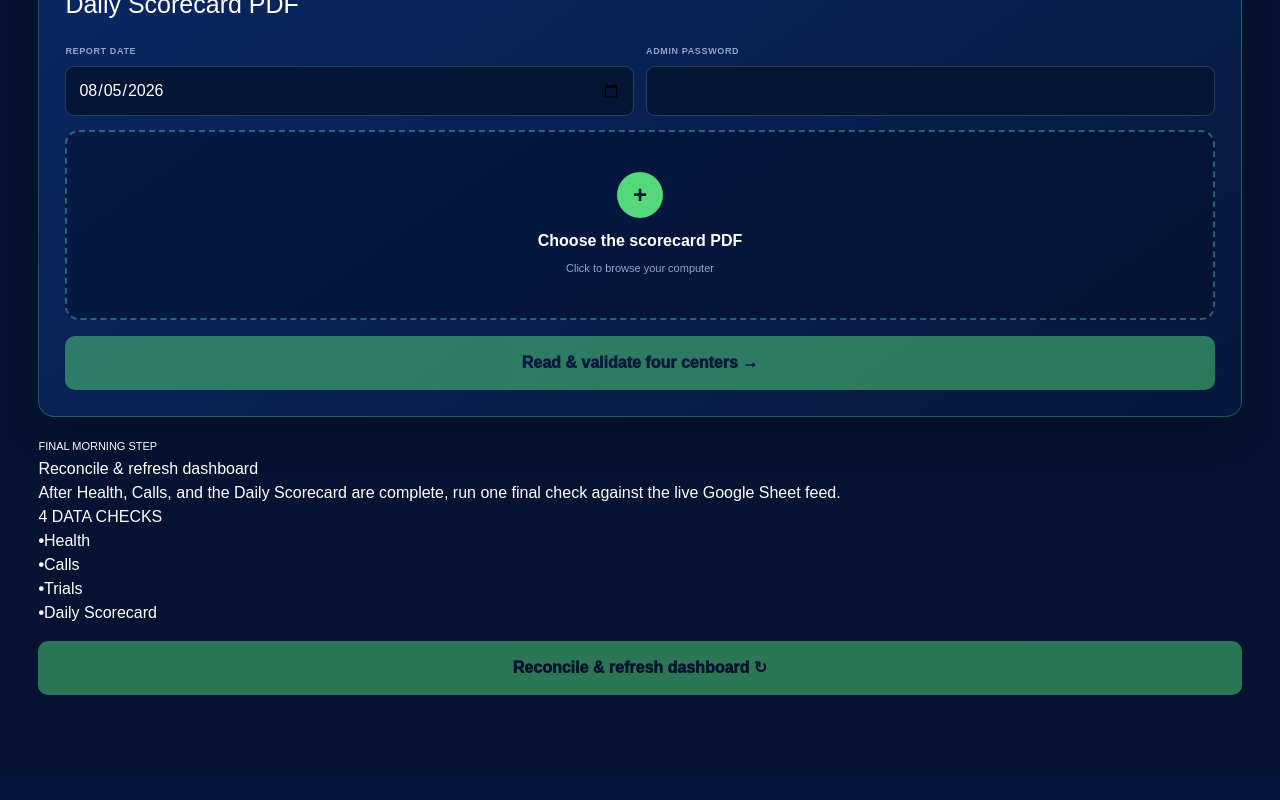
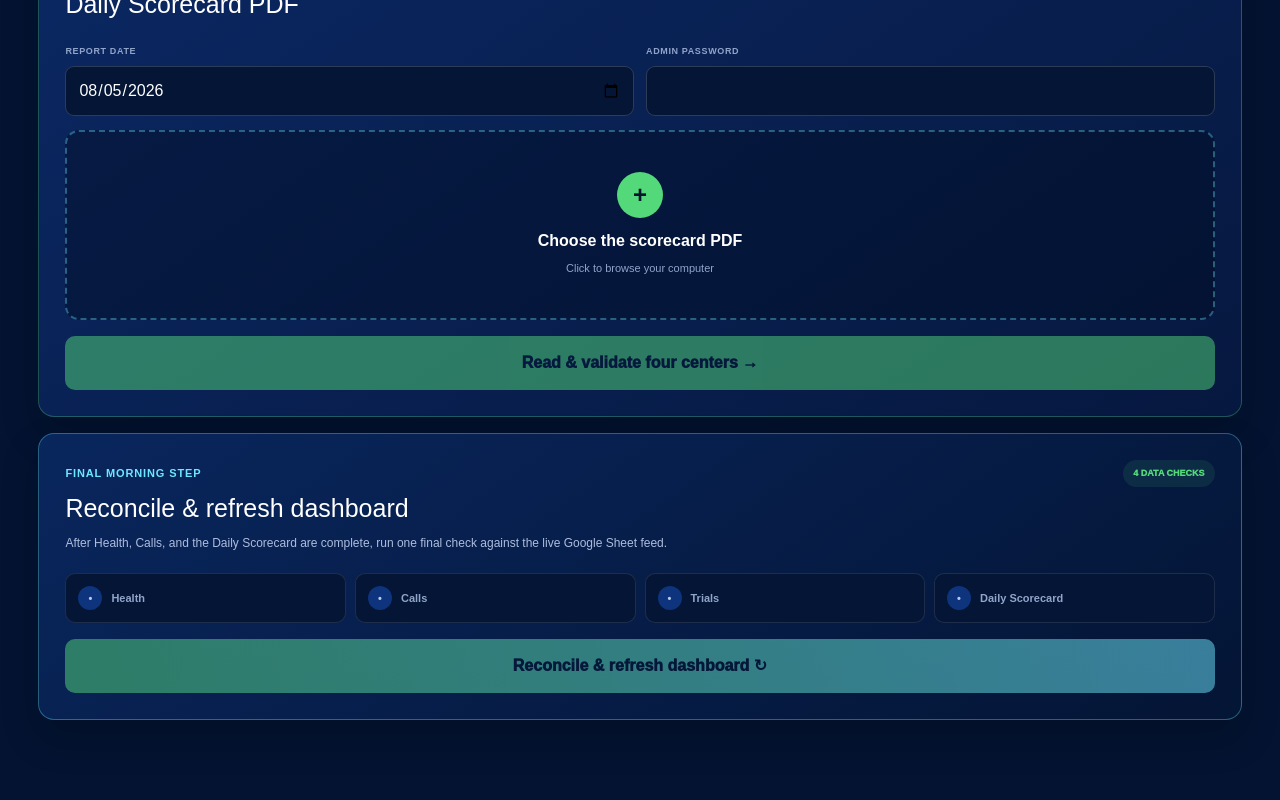
Before and after one commit to evieelizabeth11-code/kidstrong-regional-dashboard, a Next.js app: page /admin/scorecard in a window 1280 px wide. Shown: the part 578-1378 px from the top of the page. Before the commit the page ends 1353 px from the top, so only its background shows below. Built offline with nearby package versions, Linux system fonts and the light colour scheme.

Commit message:
Style dashboard reconciliation status

```diff
--- a/app/globals.css
+++ b/app/globals.css
@@ -769,3 +769,29 @@ footer { font-size:11px; }
   .history-header-actions { justify-content:center; }
   .history-totals,.history-center-grid { grid-template-columns:1fr; }
 }
+
+
+/* Daily dashboard reconciliation */
+.reconcile-card { padding:26px;border:1px solid rgba(109,231,255,.34);border-radius:16px;background:linear-gradient(145deg,#09265d,#041535);box-shadow:var(--surface-shadow); }
+.reconcile-heading { display:flex;align-items:flex-start;justify-content:space-between;gap:20px; }
+.reconcile-heading small { color:#6de7ff;font-weight:900;letter-spacing:.08em; }
+.reconcile-heading h2 { margin:6px 0 7px;font-size:25px; }
+.reconcile-heading p { max-width:680px;margin:0;color:#aebddd;font-size:12px;line-height:1.55; }
+.reconcile-heading>span { padding:7px 10px;border-radius:99px;background:rgba(83,216,122,.1);color:var(--green);font-size:9px;font-weight:950;white-space:nowrap; }
+.reconcile-checks { display:grid;grid-template-columns:repeat(4,1fr);gap:9px;margin-top:20px; }
+.reconcile-checks div { display:flex;align-items:center;gap:9px;padding:12px;border:1px solid rgba(255,255,255,.1);border-radius:10px;background:#041535;color:#91a4ca;font-size:11px;font-weight:850; }
+.reconcile-checks b { width:24px;height:24px;border-radius:50%;display:grid;place-items:center;background:#0d347d;color:#b9c9e7; }
+.reconcile-checks div.passed { border-color:rgba(83,216,122,.38);color:white; }
+.reconcile-checks div.passed b { background:var(--green);color:#03142f; }
+.reconcile-button { background:linear-gradient(90deg,var(--green),#6de7ff); }
+.reconcile-card>.admin-message { margin-top:12px; }
+.reconcile-confirmation { display:grid;grid-template-columns:auto 1fr auto;gap:14px;align-items:center;margin-top:12px;padding:14px 16px;border:1px solid rgba(83,216,122,.32);border-radius:10px;background:rgba(83,216,122,.08); }
+.reconcile-confirmation strong { color:var(--green);font-size:12px; }
+.reconcile-confirmation span { color:#afbdd9;font-size:10px; }
+.reconcile-confirmation a { color:#6de7ff;font-size:11px;font-weight:900; }
+
+@media(max-width:760px){
+  .reconcile-heading { flex-direction:column; }
+  .reconcile-checks { grid-template-columns:1fr 1fr; }
+  .reconcile-confirmation { grid-template-columns:1fr; }
+}
```
